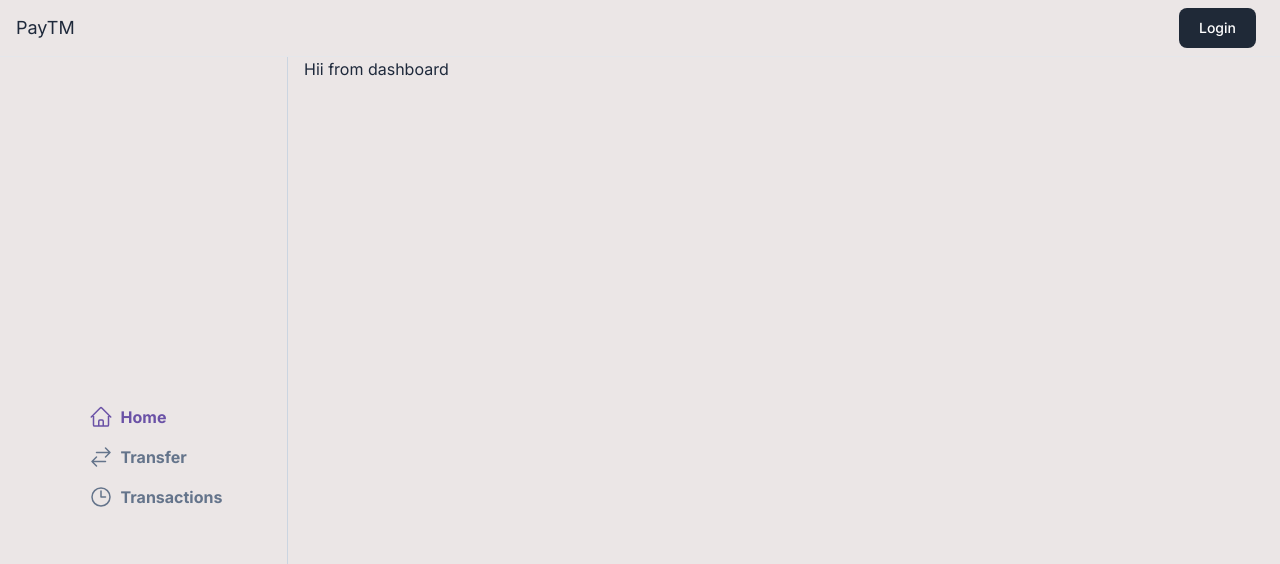
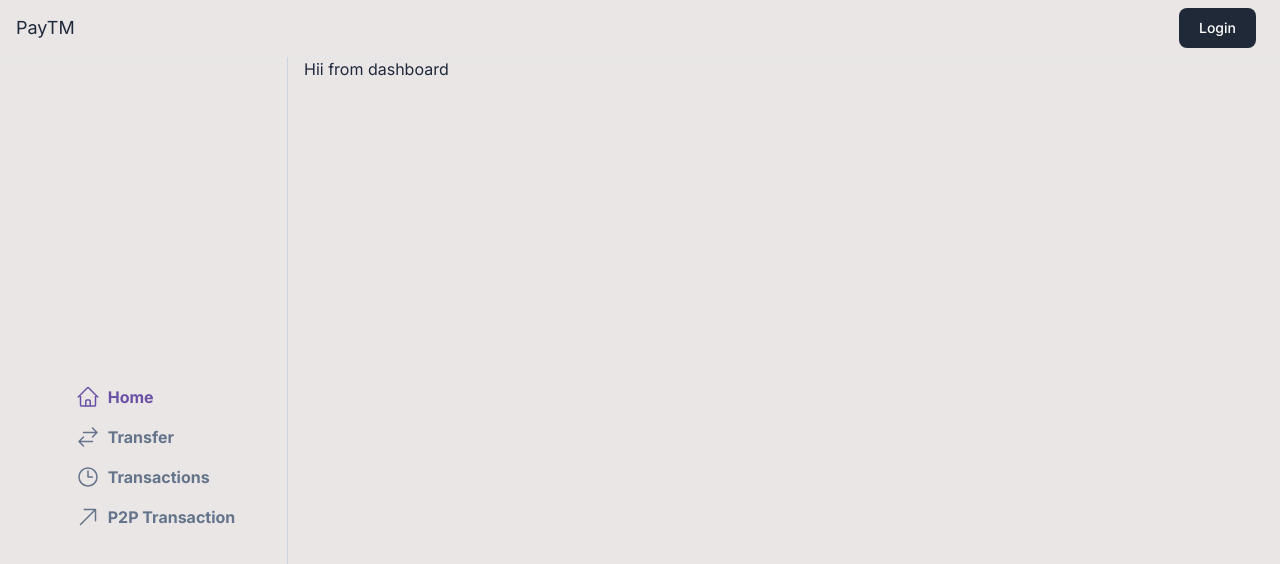
Before and after one commit to Srijan-t0d0/paytm-monorepo, a Next.js app in the folder apps/user-app/: page /dashboard in a window 1280 px wide. Shown: the top 564 px of the page. Built offline with nearby package versions, Linux system fonts and the light colour scheme; no server answers.

Commit message:
added p2p transaction route

```diff
--- a/apps/user-app/app/(dashboard)/layout.tsx
+++ b/apps/user-app/app/(dashboard)/layout.tsx
@@ -19,6 +19,11 @@
             href={"/transactions"}
             icon={<TransactionsIcon />}
             title="Transactions"
+          />
+          <SidebarItem
+            href="/p2ptransaction"
+            icon={<P2PTransferIcon />}
+            title="P2P Transaction"
           />
         </div>
       </div>
@@ -83,3 +88,21 @@
     </svg>
   );
 }
+function P2PTransferIcon() {
+  return (
+    <svg
+      xmlns="http://www.w3.org/2000/svg"
+      fill="none"
+      viewBox="0 0 24 24"
+      strokeWidth="1.5"
+      stroke="currentColor"
+      className="w-6 h-6"
+    >
+      <path
+        strokeLinecap="round"
+        strokeLinejoin="round"
+        d="m4.5 19.5 15-15m0 0H8.25m11.25 0v11.25"
+      />
+    </svg>
+  );
+}
--- /dev/null
+++ b/apps/user-app/app/(dashboard)/p2ptransaction/page.tsx
@@ -0,0 +1,5 @@
+const page = () => {
+  return <div>Heya</div>;
+};
+
+export default page;
```
